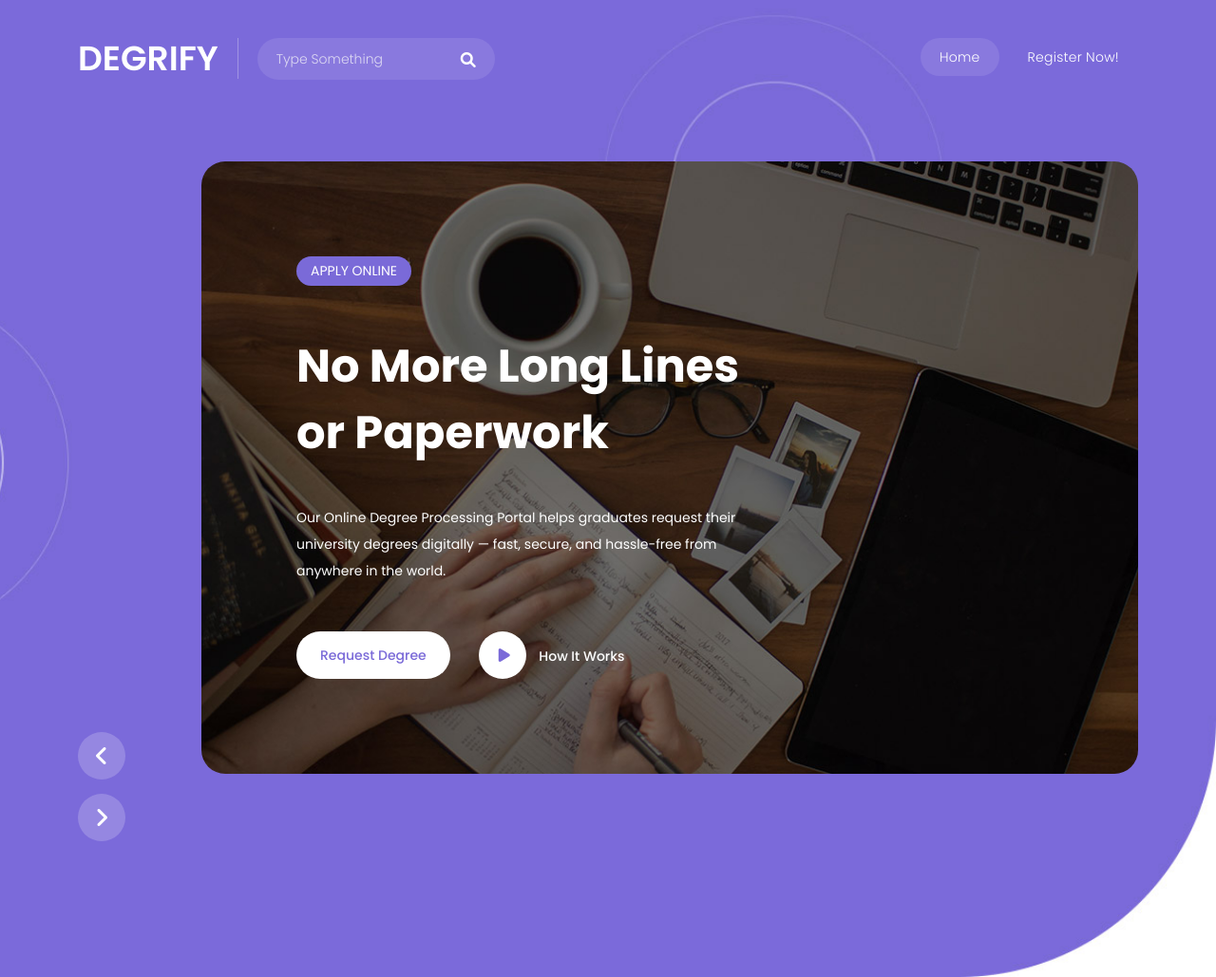
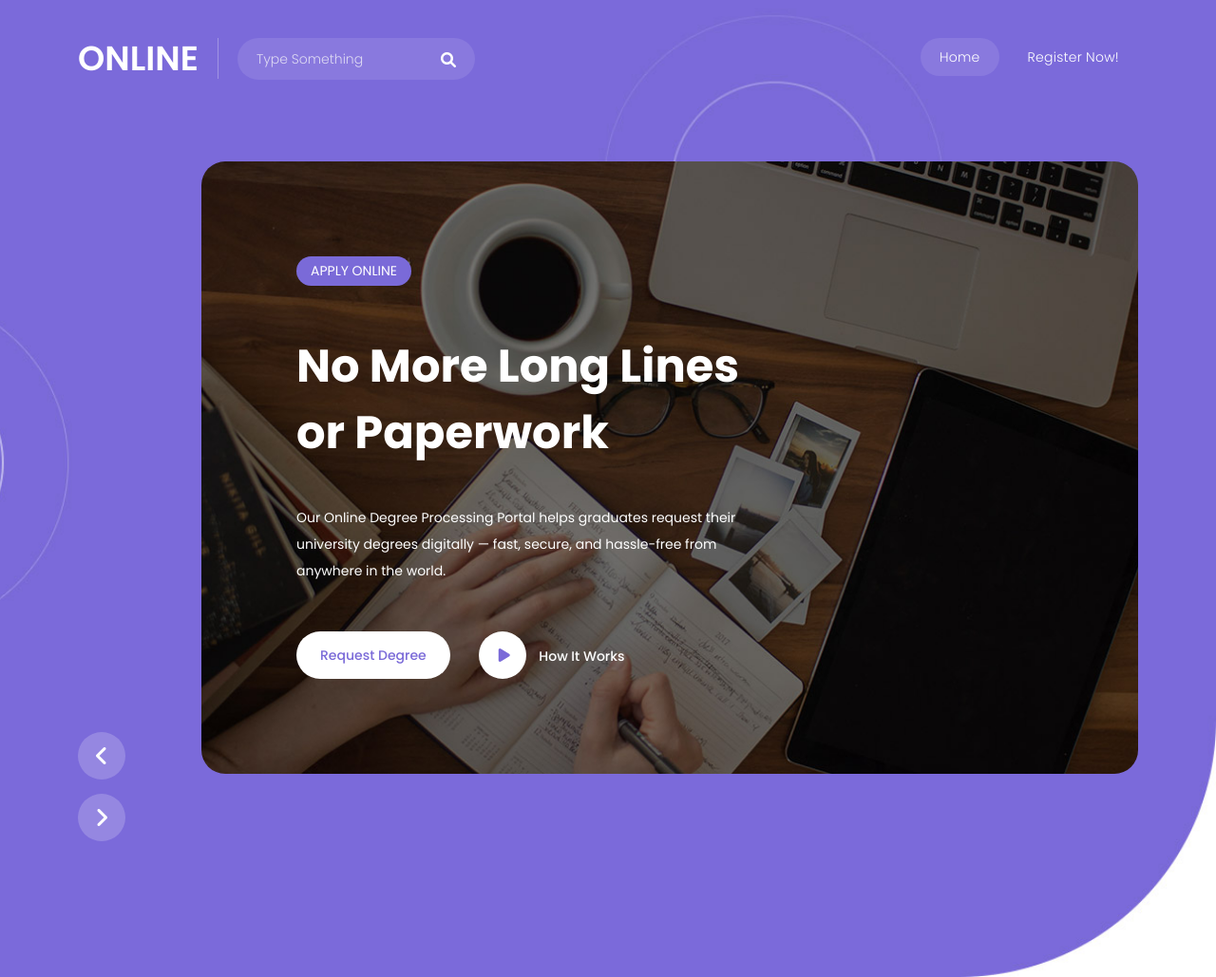
Before and after one commit to Jazib-04/Degrify, a website: page theme/index.html in a window 1280 px wide. Shown: the top 1029 px of the page at 95% size. Drawn offline with nearby package versions, Linux system fonts and the light colour scheme; no server answers.

Commit message:
site logo is changed for testing

```diff
--- a/theme/index.html
+++ b/theme/index.html
@@ -44,7 +44,7 @@
 
                     <!-- ***** Logo Start ***** -->
                     <a href="index.html" class="logo">
-                        <h1>Degrify</h1>
+                        <h1>online</h1>
                     </a>
                     <!-- ***** Logo End ***** -->
                     <!-- ***** Serach Start ***** -->
```
